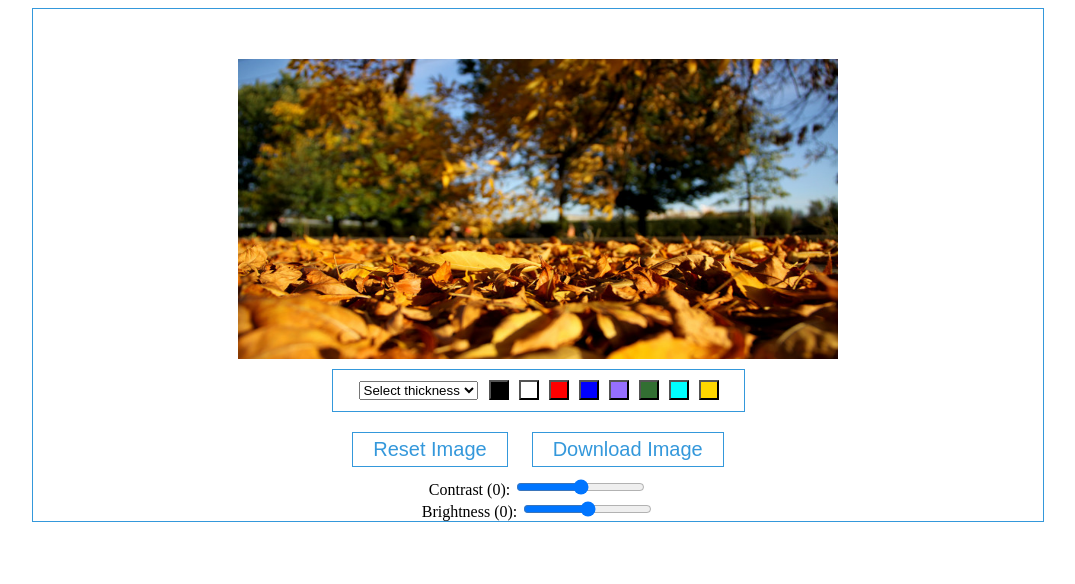
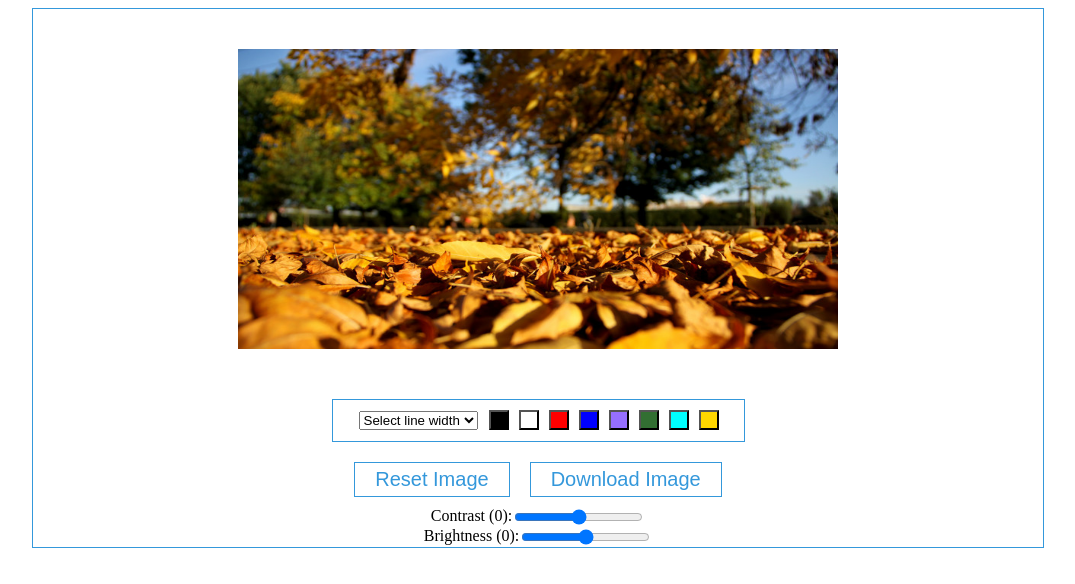
Before and after one commit to Ravainix/ProgramowanieJS, a plain HTML site: page Canvas_editor/index.html in a window 1280 px wide. Both pictures are taken after a click on the button "Reset Image". Shown: the whole page, without its empty margins (102-1177 px from the left). Drawn offline with Linux system fonts and the light colour scheme.

Commit message:
Unnecessary code removed!

```diff
--- a/Canvas_editor/index.html
+++ b/Canvas_editor/index.html
@@ -12,20 +12,13 @@
 <body>
 
   <div class="container">
-    <div id="loadImage" class="">
-      <!-- <h3>Load image</h3> -->
 
-      <!-- <label for="file">Choose a file</label> -->
-      <!-- <input class="" type="file" name="file" id="plik"> -->
-
-
-    </div>
 
     <canvas class="ps" width="600" height="300"></canvas>
 
     <div id="kit">
       <select id="lineWidth">
-        <option value="">Select thickness</option>
+        <option value="">Select line width</option>
         <option value="1">1</option>
         <option value="2">2</option>
         <option value="4">4</option>
--- a/Canvas_editor/main.js
+++ b/Canvas_editor/main.js
@@ -62,7 +62,7 @@ brightnessSlider.addEventListener("input", e => {
 
 document
   .querySelector("#restart")
-  .addEventListener("click", () => ctx.putImageData(imgData, 0, 0));
+  .addEventListener("click", () => resetCanvas());
 
 document
   .querySelector("#download")
@@ -73,6 +73,13 @@ document.addEventListener("mouseup", e => onMouseUp(e));
 canv.addEventListener("mouseenter", e => onMouseEnter(e));
 canv.addEventListener("mouseleave", e => onMouseLeave(e));
 canv.addEventListener("mousemove", e => onMouseMove(e));
+
+function resetCanvas() {
+  ctx.putImageData(imgData, 0, 0);
+
+  contrastSlider.value = 0;
+  brightnessSlider.value = 0;
+}
 
 function onMouseDown(e) {
   let rect = e.target.getBoundingClientRect();
@@ -129,10 +136,6 @@ function createPalete(paleteArr) {
 
     document.querySelector("#kit").appendChild(newColor);
   });
-}
-
-function changeColor(event) {
-  drawingOpt.color = event.target.style.backgroundColor;
 
   let colorArr = document.querySelectorAll(".btn-color");
   colorArr.forEach(el => {
@@ -141,6 +144,10 @@ function changeColor(event) {
       e.target.classList.toggle("color-selected");
     });
   });
+}
+
+function changeColor(event) {
+  drawingOpt.color = event.target.style.backgroundColor;
 }
 
 function changeThickness(event) {
--- a/Canvas_editor/style.css
+++ b/Canvas_editor/style.css
@@ -1,11 +1,3 @@
-/* body {
-  background: #cdeb8e;
-  background: -moz-radial-gradient(center, ellipse cover, #cdeb8e 0%, #a5c956 100%);
-  background: -webkit-radial-gradient(center, ellipse cover, #cdeb8e 0%,#a5c956 100%);
-  background: radial-gradient(ellipse at center, #cdeb8e 0%,#a5c956 100%);
-  filter: progid:DXImageTransform.Microsoft.gradient( startColorstr='#cdeb8e', endColorstr='#a5c956',GradientType=1 );
-} */
-
 .container {
   margin-right: 10%;
   margin-left: 10%;
@@ -13,9 +5,16 @@
   display: flex;
   flex-direction: column;
   align-items: center;
-  /* justify-content: center; */
 
   border:1px solid #3498db ;
+}
+
+.wrapper {
+  display: flex;
+}
+
+canvas {
+  margin: 40px ;
 }
 
 .item-center {
@@ -50,7 +49,6 @@ h3 {
 }
 
 .btn:hover {
-  /* background: blue; */
   color: white;
 }
 
@@ -86,9 +84,6 @@ button:focus {
 }
 
 .color {
-
-  /* background: green; */
-
   margin: 5px;
   display:inline-flex;
 }
```
